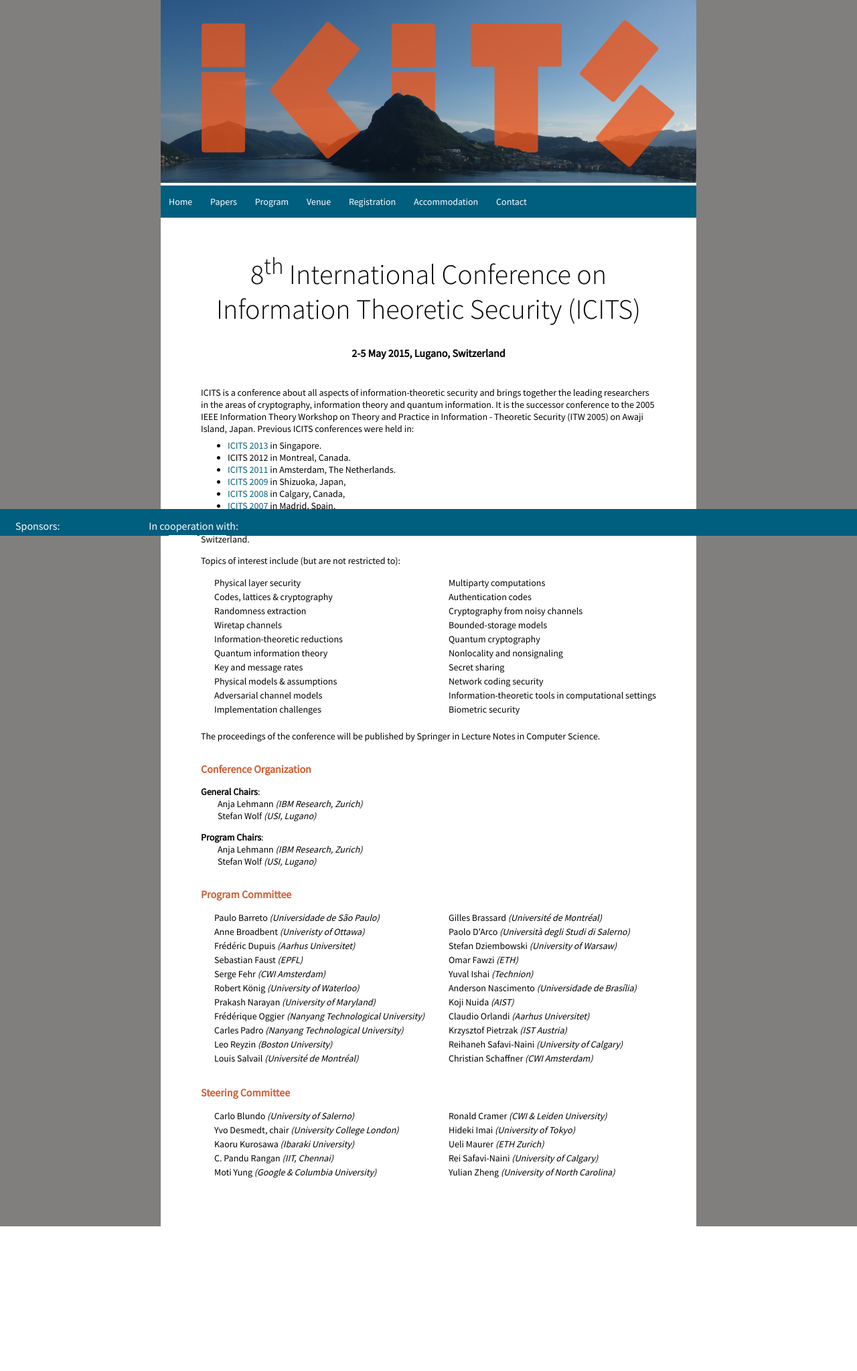
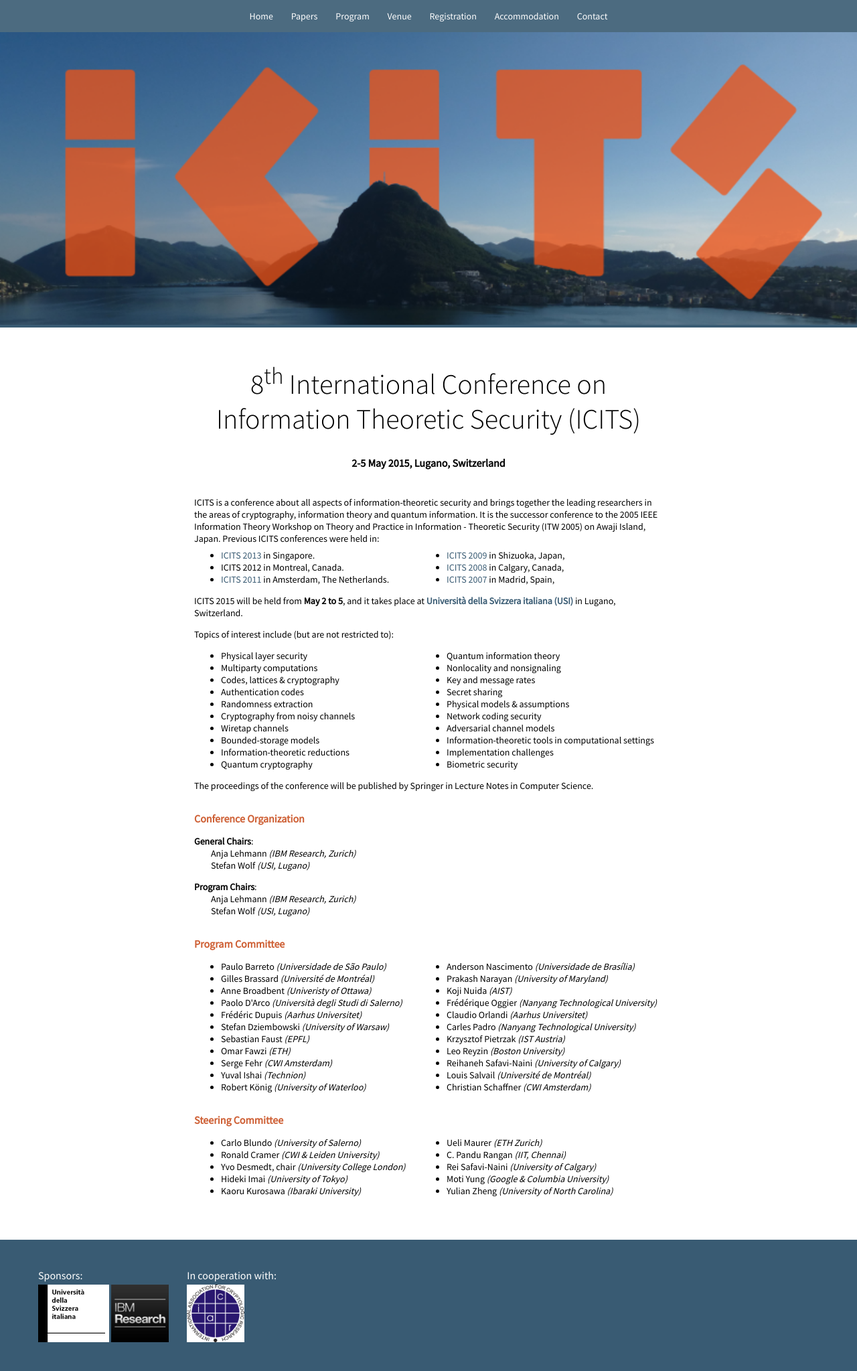
Before and after one commit to EnraH/ICITS_website, a PHP site: page / in a window 1280 px wide; the page is wider, and only the part inside the window is pictured. Shown: that part at 67% size. Before the commit the page ends 1831 px from the top of that part, so only its background shows below. Run offline with PHP 8.4, Linux system fonts and the light colour scheme.

Commit message:
changing the layout

```diff
--- a/css/style.css
+++ b/css/style.css
@@ -1,21 +1,21 @@
 @import url(http://fonts.googleapis.com/css?family=Source+Sans+Pro:400,300);
 body {
-  background: #817f7e;
+  //background: #817f7e;
   //background-image:url("img/background.JPG");
   //background-repeat:no-repeat;
   //background-position: right-top;
   font: 14px Source Sans Pro, sans-serif;
   //font-size: small;
   margin: 0 auto;
-  max-width: 800px;
-  padding-left:30px;
-  padding-right:30px;
+  //max-width: 800px;
+  padding-left:0px;
+  padding-right:0px;
  }
 
 
 a {text-decoration: none;}
 a:link {
-  color: #005e7e;
+  color: #395b73;
   }
 
 a:visited {
@@ -34,6 +34,12 @@ a:hover {
 a img { border: none; }
 
 img {padding:0px;}
+
+#content ul {
+  columns: 2;
+    -webkit-columns: 2;
+    -moz-columns: 2;
+  }
 
 
 p {margin-top:1em; margin-bottom:1em}
@@ -66,18 +72,19 @@ p {margin-top:1em; margin-bottom:1em}
 div#sponsors {
   //border-top:1px solid;
   color:#ffffff;
-  background-color:#005e7e;
+  background-color:#395b73;
 	font-size:16px;
-	position:fixed;
-  height:28px;
-  overflow: hidden;
-  bottom:0px;
-  left:0px;
+	//position:fixed;
+  //height:26px;
+  //overflow: hidden;
+  //bottom:0px;
+  //left:0px;
 	width: 100%;
   //opacity:0.7;
 	//border:1px solid #eeeeee;
-	padding-left:20px;
-  padding-top:12px;
+	padding-left:50px;
+  padding-top:40px;
+  padding-bottom:40px;
 }
 
 div#sponsors:hover {
@@ -87,7 +94,7 @@ div#sponsors:hover {
 
 #sponsors img {
   max-height:86px;
-  vertical-align: baseline;
+  vertical-align: top;
   }
 
 #sponsors a {
@@ -95,6 +102,13 @@ div#sponsors:hover {
 
 #sponsors table {
   border: 0px;
+  vertical-align:baseline;
+  }
+
+#sponsors table td {
+  text-align:left;
+  padding-left:5px;
+  padding-right:20px;
   }
 
 #iqc { margin-bottom:8px;}
@@ -103,29 +117,50 @@ div#sponsors:hover {
 #udm { margin-left:14px; margin-bottom:15px;}
 
 
-#iacr { margin-left:30px; margin-bottom:10px;}
+//#iacr { margin-left:30px; margin-bottom:10px;}
 
 #header {
-  margin: 0px;
+//  z-index:2;
   padding: 0px;
-  background-color: #ffffff;
+  padding-top:0px;
+  //max-height: 300px;
+  margin-top:48px;
+  text-align:center;
+  background-color: #395b73;
+  width:100%;
+  //overflow:hidden;
   }
 
-img#header {
-  width: 100%;
+#header img {
+  //max-width: 800px;
+  width:100%;
+  //min-height:100px;
+ // margin-left:auto;
+ // margin-right:auto;
   }
 
 #menu {
 	//font:14px;
-  background-color:#005e7e;
+  //padding-left:10px;
+  background-color:#395b73;
   color:#FFF;
+  opacity:0.9;
 	/*position:absolute;
 	left:8px;
 	top:228px;*/
 	border:none;
-  position:relative;
+  position:fixed;
+  top:0px;
+  left:0px;
+  width:100%;
+  text-align:center;
+}
 
-}
+#menu img {
+  float:left;
+  margin:0px 0px 0px 0px;
+  padding:0px;
+  }
 
 #menu ul{
 	margin:0px;
@@ -167,7 +202,7 @@ li.menu-toplevel {
 #menu ul li:hover > ul,
 #menu ul li:focus > ul {
   display:block;
-  background-color:#005e7e;
+  background-color:#395b73;
   z-index:9999;
 }
 
@@ -176,6 +211,14 @@ li.menu-level-1 a{
   width:110px;
   }
 
+/*div#menu-link {
+  position:fixed;
+  z-index:0;
+  top:0px;
+  //right:0px;
+  background:#395b73;
+  }
+*/
 
 /*
 #menu ul li div {
@@ -201,17 +244,6 @@ ul.single{
 	margin-top: -0.5em;
 }
 
-ul.double{
-	padding-left:20px; width:700px;
-	margin-bottom:20px;
-	overflow:hidden;
-}
-ul.double li{
-	line-height:1.5em;
-	float:left;
-	display:inline;
-	width:350px;
-}
 
 #content {
 	padding-left:60px;
@@ -221,9 +253,11 @@ ul.double li{
 	/*margin:10px; margin-left:192px;  margin-right:0px;*/
 	border:0px solid #eeeeee;
 	//font:14px arial,sans-serif;
-	min-width:340px;
-	max-width:800px;
+	//min-width:340px;
+	max-width:700px;
   background-color: #ffffff;
+  margin-left:auto;
+  margin-right:auto;
 }
 
 #content h1 {
```
Also changed, not shown: css/style.original.css (+33 -28 lines).
